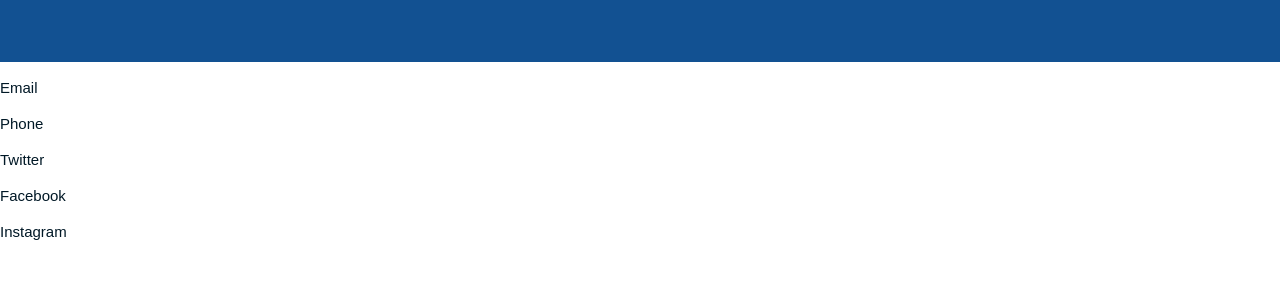
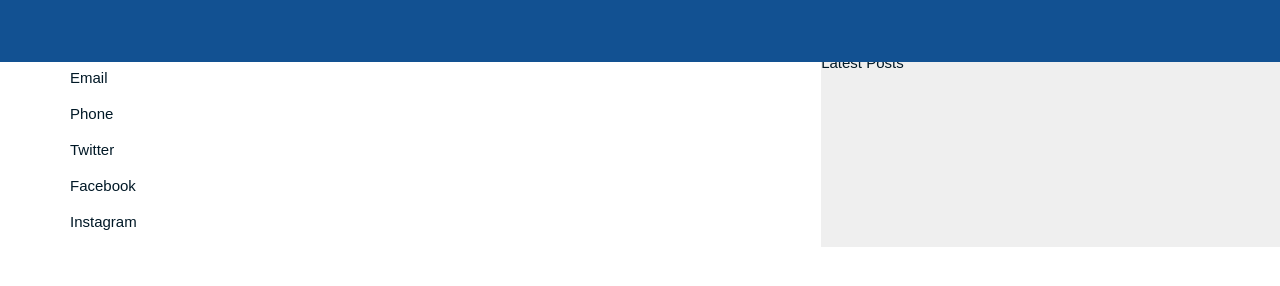
Before and after one commit to ocius/website, a Gatsby site: page /contact in a window 1280 px wide. Shown: the part 192-478 px from the top of the page. Built offline with nearby package versions, Linux system fonts and the light colour scheme; Gatsby itself is replaced by a stand-in of ours.

Commit message:
Add some basic layout to contact page

```diff
--- a/src/css/styles.css
+++ b/src/css/styles.css
@@ -61,3 +61,37 @@
     margin-top: 0.5em;
     margin-bottom: 0.5em
 }
+
+.page-content {
+    overflow: hidden;
+    height: 100%;
+}
+
+.page-content .secondary-content {
+    background-color: #efefef;
+    position: relative;
+    right: 0;
+    height: 100%;
+}
+
+.page-content .secondary-content::before {
+    content: '';
+    display: block;
+    background: #efefef;
+    width: 100%;
+    height: 1000%;
+    top: 100%;
+    left: 0;
+    position: absolute;
+}
+
+.page-content .secondary-content::after {
+    content: '';
+    position: absolute;
+    width: 1000%;
+    height: 1000%;
+    background-color: #efefef;
+    top: 0;
+    left: 100%;
+    z-index: 0;
+}
--- a/src/pages/contact.js
+++ b/src/pages/contact.js
@@ -1,14 +1,28 @@
 import React from 'react';
 import PageLayoutSidebar from '../layouts/PageLayoutSidebar';
 import Header from '../components/header';
+import Container from '../components/Container';
+import Row from '../components/GridRow';
+import Column from '../components/GridColumn';
 
 export default () => (
   <PageLayoutSidebar>
     <Header title="Contact" description="Links to contact Ocius" />
-    <p>Email</p>
-    <p>Phone</p>
-    <p>Twitter</p>
-    <p>Facebook</p>
-    <p>Instagram</p>
+    <section className="page-content">
+      <Container>
+        <Row>
+          <Column className="primary-content" sm={8} md={7} lg={7} fluid>
+            <p>Email</p>
+            <p>Phone</p>
+            <p>Twitter</p>
+            <p>Facebook</p>
+            <p>Instagram</p>
+          </Column>
+          <Column className="secondary-content" sm={4} md={5} lg={4} lgShift={1} fluid>
+            Latest Posts
+          </Column>
+        </Row>
+      </Container>
+    </section>
   </PageLayoutSidebar>
 );
```
